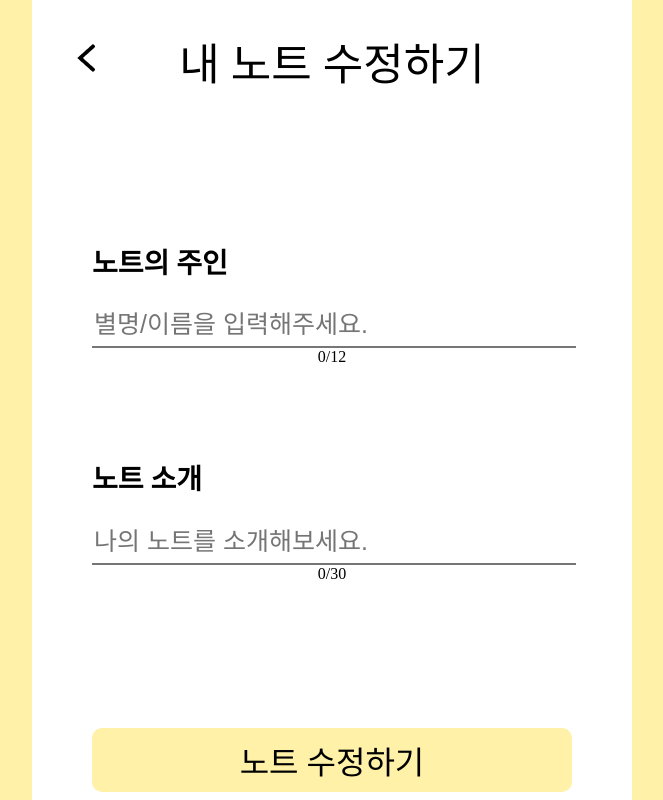
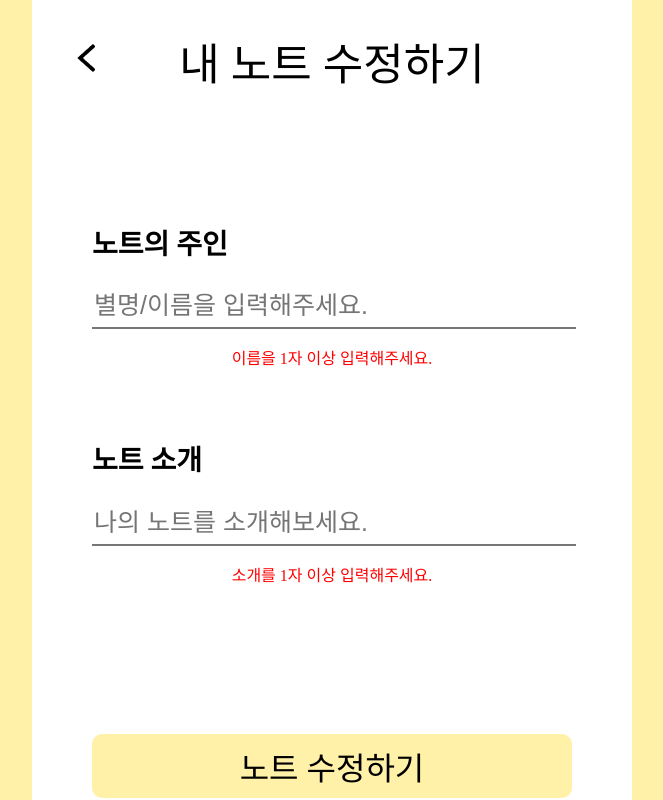
Before and after one commit to GDSC-HUFS-Team-project-2/Post-it-Web, a React (Create React App) app: page /note/1/edit in a window 1280 px wide. Shown: the whole page, without its empty margins (308-971 px from the left). Built offline with nearby package versions, Linux system fonts and the light colour scheme; a web font is replaced by a local one.

Commit message:
JS 이벤트 구현 완료

```diff
--- a/src/page/EditNote.js
+++ b/src/page/EditNote.js
@@ -1,6 +1,7 @@
 import undo from './undo.png';
 import './style.css';
 import { Link } from "react-router-dom";
+import { useState} from "react";
 
 function Top(props){
   return <div>
@@ -14,32 +15,29 @@ function Top(props){
 }
 
 function Center(){
+  var [nameText, setNameText] = useState('');
+  var [introduceText, setIntroduceText] = useState('');
+
+  var nameChange = (e) =>{
+    setNameText(e.target.value);
+  }
+
+  var introduceChange = (e) => {
+    setIntroduceText(e.target.value);
+  }
+
   return <div id="center">
-    <div><h2 class="h2div">노트의 주인</h2></div>
-    <input type="textbox" id="textbox1" class="textbox" maxLength="12" placeholder="별명/이름을 입력해주세요." onChange={
-      (ele)=>{
-        console.log(ele.target.value.length)
-        if (ele.target.value.length <= 0){
-          console.log("내용을 1자이상 입력해주세요")
-        } else if (ele.target.value.length >= 12){
-          console.log("모든 글자 수를 채웠습니다.")
-        }
-      }
-    }/>
-    <span>{0}/12</span>
+    <h2 class="h2div">노트의 주인</h2>
+    <input type="textbox" className="textbox" maxLength="12" placeholder="별명/이름을 입력해주세요." onChange={nameChange} value={nameText}/>
+    {nameText.length === 0 ? (
+      <p className="error">이름을 1자 이상 입력해주세요.</p>
+    ) : <p>{nameText.length}/12</p>}
     <div></div>
-    <div><h2 class="h2div">노트 소개</h2></div>
-    <input type="textbox" className="textbox" maxLength="30" placeholder="나의 노트를 소개해보세요." onChange={
-      (ele)=>{
-        console.log(ele.target.value.length)
-        if (ele.target.value.length == 0){
-          console.log("내용을 1자이상 입력해주세요")
-        } else if (ele.target.value.length >= 30){
-          console.log("모든 글자 수를 채웠습니다.")
-        }
-      }
-    } />
-    <span>{0}/30</span>
+    <h2 class="h2div">노트 소개</h2>
+    <input type="textbox" className="textbox" maxLength="30" placeholder="나의 노트를 소개해보세요." onChange={introduceChange} value={introduceText}/>
+    {introduceText.length === 0 ? (
+      <p className="error">소개를 1자 이상 입력해주세요.</p>
+    ) : <p>{introduceText.length}/30</p>}
   </div>
 }
 
@@ -59,7 +57,7 @@ function App() {
       <div id="UI">
           <Top title="내 노트 수정하기" undo="../"></Top>
           <Center></Center>
-          <Under text="노트 수정하기" gogo="/EditSuccess"></Under>
+          <Under text="노트 수정하기" gogo="/MakeSuccess"></Under>
       </div>
       <div className="yellowBG"></div>
     </div>
--- a/src/page/MakeNote.js
+++ b/src/page/MakeNote.js
@@ -1,6 +1,7 @@
 import undo from './undo.png';
 import './style.css';
 import { Link } from "react-router-dom";
+import { useState} from "react";
 
 function Top(props){
   return <div>
@@ -14,22 +15,29 @@ function Top(props){
 }
 
 function Center(){
+  var [nameText, setNameText] = useState('');
+  var [introduceText, setIntroduceText] = useState('');
+
+  var nameChange = (e) =>{
+    setNameText(e.target.value);
+  }
+
+  var introduceChange = (e) => {
+    setIntroduceText(e.target.value);
+  }
+
   return <div id="center">
-    <div><h2 class="h2div">노트의 주인</h2></div>
-    <input type="textbox" className="textbox" maxLength="12" placeholder="별명/이름을 입력해주세요." onChange={
-      (ele)=>{
-        console.log(ele.target.value.length)
-      }
-    }/>
-    <span>{0}/12</span>
+    <h2 class="h2div">노트의 주인</h2>
+    <input type="textbox" className="textbox" maxLength="12" placeholder="별명/이름을 입력해주세요." onChange={nameChange} value={nameText}/>
+    {nameText.length === 0 ? (
+      <p className="error">이름을 1자 이상 입력해주세요.</p>
+    ) : <p>{nameText.length}/12</p>}
     <div></div>
-    <div><h2 class="h2div">노트 소개</h2></div>
-    <input type="textbox" className="textbox" maxLength="30" placeholder="나의 노트를 소개해보세요." onChange={
-      (ele)=>{
-        console.log(ele.target.value.length)
-      }
-    } />
-    <span>{0}/30</span>
+    <h2 class="h2div">노트 소개</h2>
+    <input type="textbox" className="textbox" maxLength="30" placeholder="나의 노트를 소개해보세요." onChange={introduceChange} value={introduceText}/>
+    {introduceText.length === 0 ? (
+      <p className="error">소개를 1자 이상 입력해주세요.</p>
+    ) : <p>{introduceText.length}/30</p>}
   </div>
 }
 
--- a/src/page/style.css
+++ b/src/page/style.css
@@ -67,6 +67,9 @@ html, body{
   grid-template-rows: 1fr 1fr 1fr;
 }
 
+.error{
+  color: red;
+}
 h1{
   font-size: calc(20px + 3vmin);
   font-family: "고딕14";
```
Also changed, not shown: 1 other file (tests, documents, lock files or other folders).
